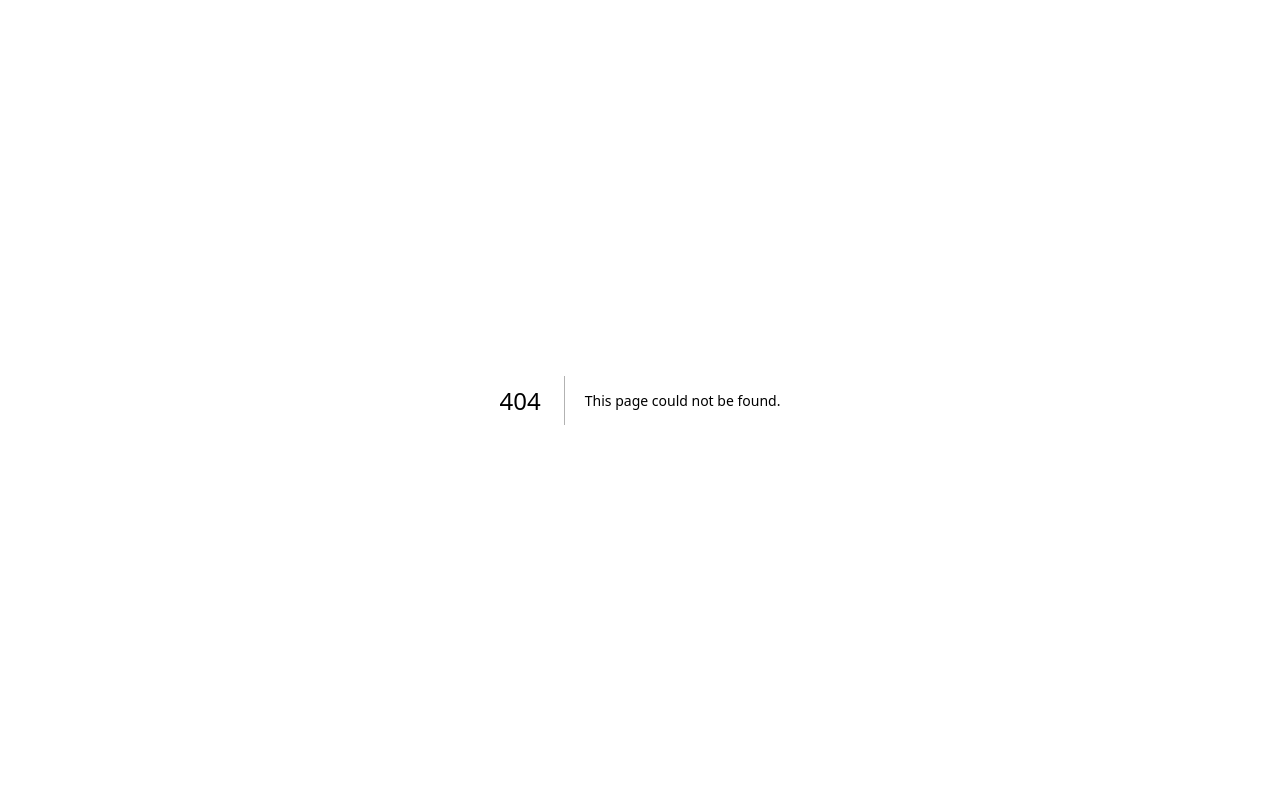
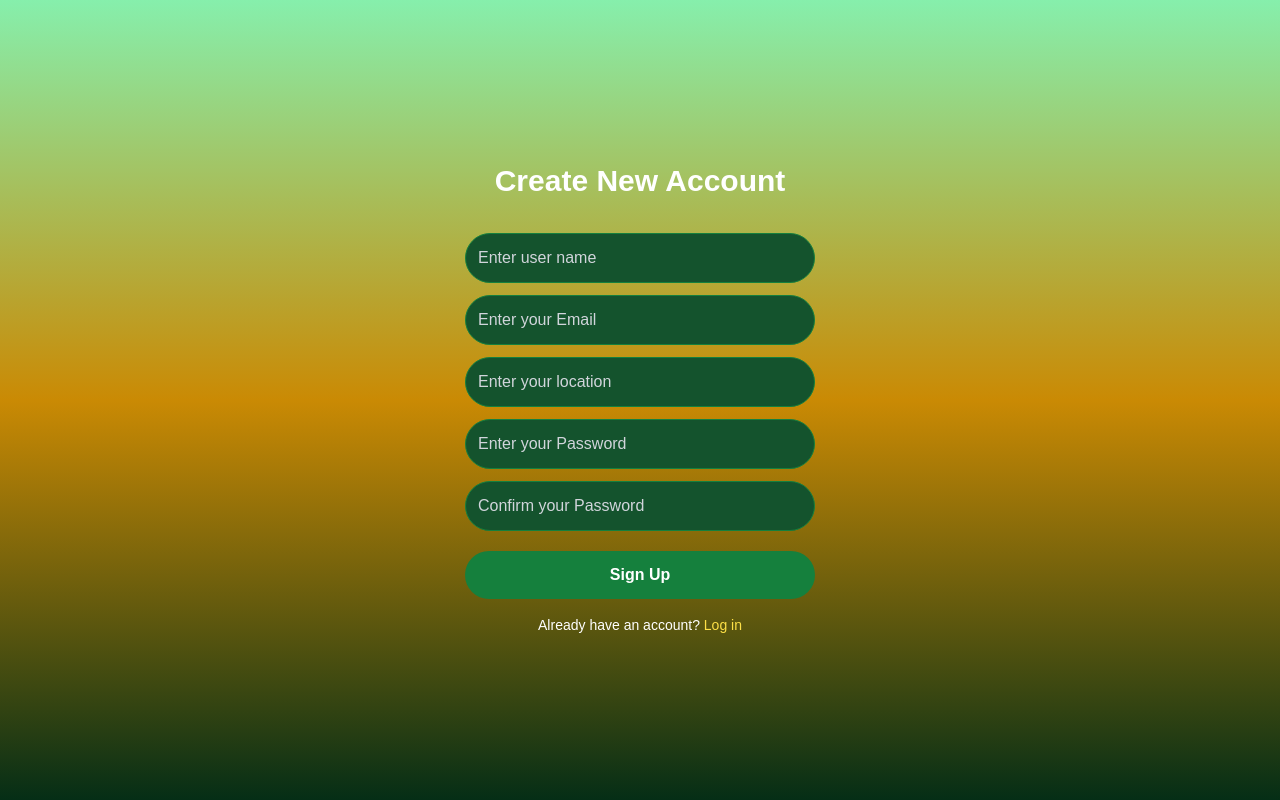
Before and after one commit to 120lennox/farm-basket-frontend, a Next.js app in the folder farmbasket/: page /authentification/signUp in a window 1280 px wide. Before the commit this address had no page. Built offline with nearby package versions, Linux system fonts and the light colour scheme.

Commit message:
added input validation to the sing up page

```diff
--- /dev/null
+++ b/farmbasket/app/authentification/signUp/page.tsx
@@ -0,0 +1,189 @@
+"use client";
+import Link from "next/link";
+import { useState } from "react";
+import { useRouter } from "next/navigation"; // Import useRouter
+
+export default function SignUp() {
+  const router = useRouter(); // Initialize router
+
+  const [userName, setUserName] = useState("");
+  const [email, setEmail] = useState("");
+  const [password, setPassword] = useState("");
+  const [confirmPass, setConfirmPass] = useState("");
+  const [location, setLocation] = useState("");
+
+  const [userNameError, setUserNameError] = useState("");
+  const [emailError, setEmailError] = useState("");
+  const [passwordError, setPasswordError] = useState("");
+  const [confirmPassError, setConfirmPassError] = useState("");
+  const [locationError, setLocationError] = useState("");
+  const [serverMessage, setServerMessage] = useState("");
+
+  function validateEmail(email) {
+    return /^[^\s@]+@[^\s@]+\.[^\s@]+$/.test(email);
+  }
+
+  async function handleSubmit(e) {
+    e.preventDefault();
+
+    // Reset errors and server message
+    setUserNameError("");
+    setEmailError("");
+    setPasswordError("");
+    setConfirmPassError("");
+    setLocationError("");
+    setServerMessage("");
+
+    let isValid = true;
+
+    if (!userName) {
+      setUserNameError("Username is required");
+      isValid = false;
+    }
+
+    if (!email) {
+      setEmailError("Email is required");
+      isValid = false;
+    } else if (!validateEmail(email)) {
+      setEmailError("Invalid email format");
+      isValid = false;
+    }
+
+    if (!password) {
+      setPasswordError("Password is required");
+      isValid = false;
+    } else if (password.length < 8) {
+      setPasswordError("Password must be at least 8 characters");
+      isValid = false;
+    }
+
+    if (confirmPass !== password) {
+      setConfirmPassError("Passwords do not match");
+      isValid = false;
+    }
+
+    if (!location) {
+      setLocationError("Location is required");
+      isValid = false;
+    }
+
+    if (isValid) {
+      const userData = { userName, email, password, location };
+
+      try {
+        const response = await fetch(
+          "https://farm-basket3.onrender.com/users/register",
+          {
+            method: "POST",
+            headers: {
+              "Content-Type": "application/json",
+            },
+            body: JSON.stringify(userData),
+          }
+        );
+
+        const data = await response.json();
+
+        if (response.ok) {
+          setServerMessage("Registration successful!");
+          router.push("/landing-page"); // Redirect on success
+        } else {
+          setServerMessage(`Error: ${data.message || "Failed to register"}`);
+        }
+      } catch (error) {
+        setServerMessage("An error occurred. Please try again later.");
+      }
+    }
+  }
+
+  return (
+    <div className="flex flex-col justify-center items-center h-screen bg-gradient-to-t from-green-950 via-yellow-600 to-green-300 px-4">
+      <h1 className="text-white text-[30px] font-bold text-2xl mb-6">
+        Create New Account
+      </h1>
+      <form onSubmit={handleSubmit}>
+        <div className="flex flex-col justify-center items-center">
+          <input
+            aria-label="Username"
+            onChange={(e) => setUserName(e.target.value)}
+            className="text-white w-[350px] p-3 mt-3 border border-green-700 rounded-full bg-green-900 placeholder-gray-300 focus:outline-none focus:ring-2 focus:ring-green-700"
+            type="text"
+            value={userName}
+            placeholder="Enter user name"
+          />
+          {userNameError && <p className="text-red-900">{userNameError}</p>}
+
+          <input
+            aria-label="Email Address"
+            className="text-white w-[350px] p-3 mt-3 border border-green-700 rounded-full bg-green-900 placeholder-gray-300 focus:outline-none focus:ring-2 focus:ring-green-700"
+            type="email"
+            value={email}
+            onChange={(e) => setEmail(e.target.value)}
+            placeholder="Enter your Email"
+          />
+          {emailError && <p className="text-red-900">{emailError}</p>}
+
+          <input
+            type="text"
+            value={location}
+            onChange={(e) => setLocation(e.target.value)}
+            placeholder="Enter your location"
+            className="text-white w-[350px] p-3 mt-3 border border-green-700 rounded-full bg-green-900 placeholder-gray-300 focus:outline-none focus:ring-2 focus:ring-green-700"
+          />
+          {locationError && <p className="text-red-900">{locationError}</p>}
+
+          <input
+            aria-label="Password"
+            className="text-white w-[350px] p-3 mt-3 border border-green-700 rounded-full bg-green-900 placeholder-gray-300 focus:outline-none focus:ring-2 focus:ring-green-700"
+            type="password"
+            value={password}
+            onChange={(e) => setPassword(e.target.value)}
+            placeholder="Enter your Password"
+          />
+          {passwordError && <p className="text-red-900">{passwordError}</p>}
+
+          <input
+            aria-label="Confirm Password"
+            className="text-white w-[350px] p-3 mt-3 border border-green-700 rounded-full bg-green-900 placeholder-gray-300 focus:outline-none focus:ring-2 focus:ring-green-700"
+            type="password"
+            value={confirmPass}
+            onChange={(e) => setConfirmPass(e.target.value)}
+            placeholder="Confirm your Password"
+          />
+          {confirmPassError && (
+            <p className="text-red-900">{confirmPassError}</p>
+          )}
+
+          <button
+            type="submit"
+            className="bg-green-700 text-white font-semibold rounded-full w-[350px] py-3 mt-5 hover:bg-green-800 transition duration-300 focus:outline-none focus:ring-2 focus:ring-yellow-600"
+          >
+            Sign Up
+          </button>
+
+          {/* Display server response message */}
+          {serverMessage && (
+            <p
+              className={`mt-3 ${
+                serverMessage === "Registration successful!"
+                  ? "text-green-700"
+                  : "text-red-900"
+              }`}
+            >
+              {serverMessage}
+            </p>
+          )}
+        </div>
+      </form>
+      <p className="text-sm text-white mt-4">
+        Already have an account?{" "}
+        <Link
+          href="/authentification/login"
+          className="text-yellow-300 hover:underline"
+        >
+          Log in
+        </Link>
+      </p>
+    </div>
+  );
+}
```
